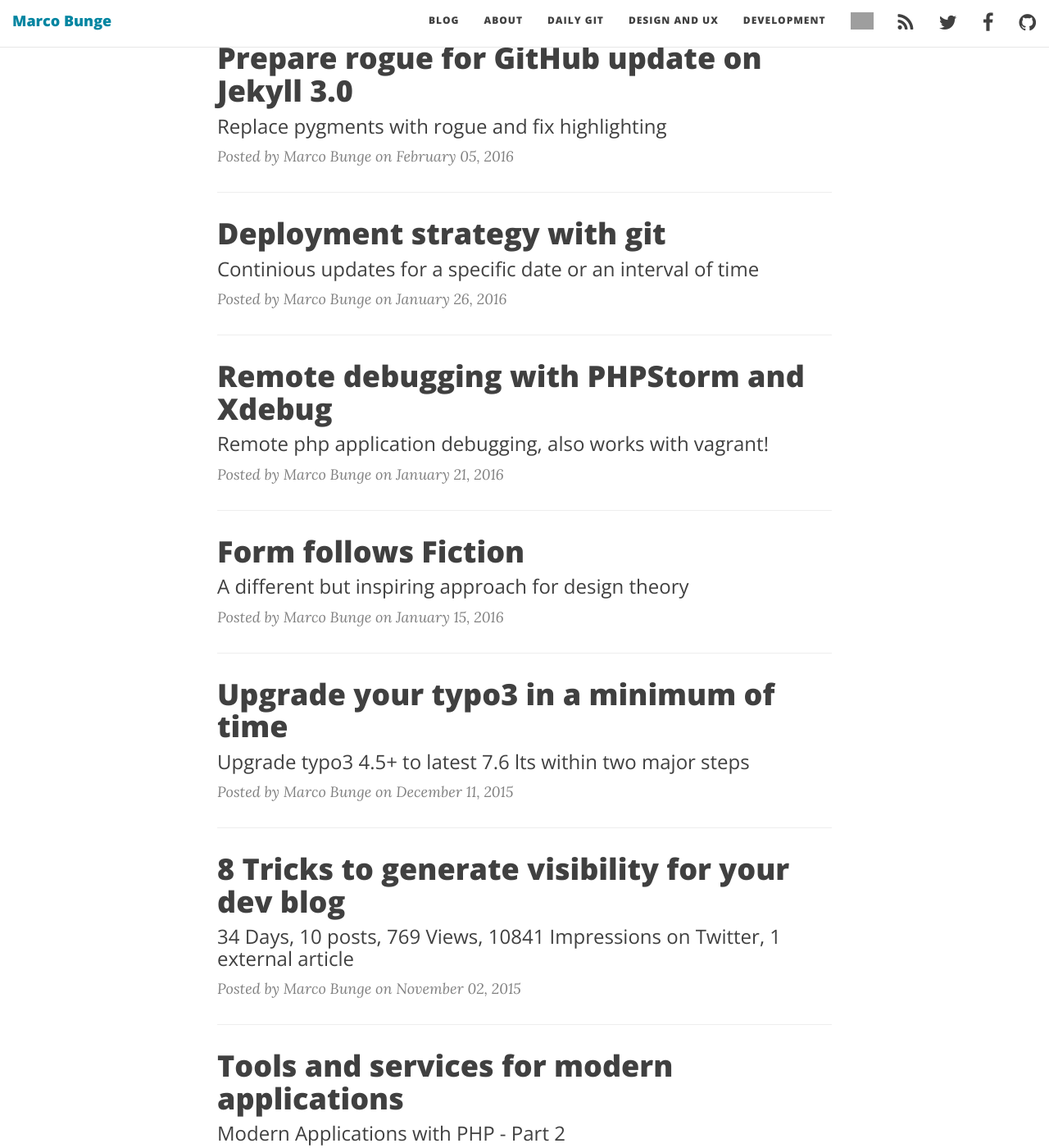
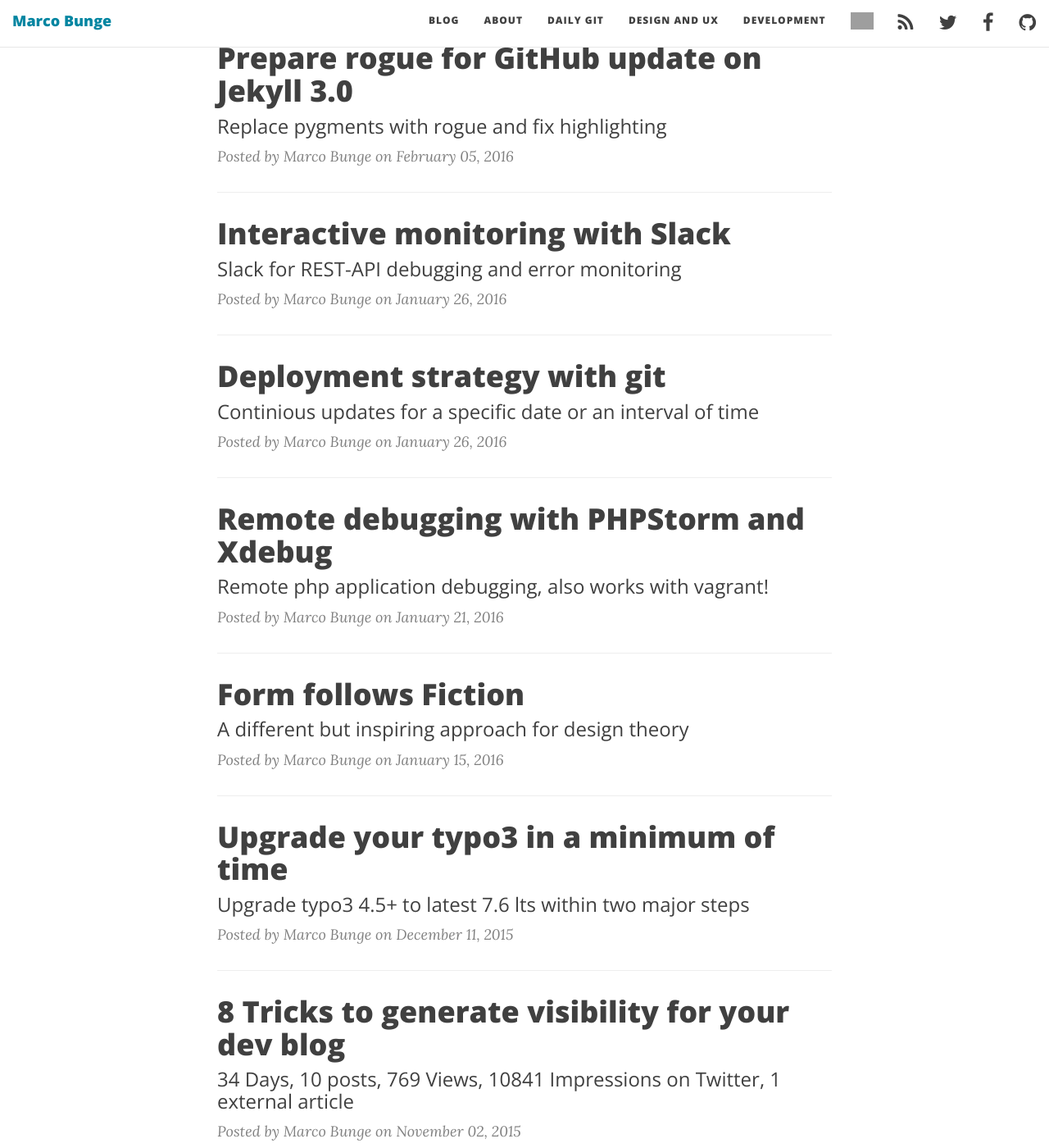
Before and after one commit to mbunge/mbunge.github.io, a Jekyll site: the page built from index.html, in a window 1280 px wide and 1400 px high, scrolled down 537 px. Shown: the whole window at 82% size. Built offline with Jekyll 4.4.1, drawn with Linux system fonts in a browser that asks for light colours; nearby versions of some CDN libraries; the list of posts is cut into pages by our own code; some of the changed text lies outside the part shown; grey boxes are pictures that could not be loaded.

Commit message:
Update 2016-02-03-interactive-monitoring-with-slack.markdown

```diff
--- a/_posts/2016-02-03-interactive-monitoring-with-slack.markdown
+++ b/_posts/2016-02-03-interactive-monitoring-with-slack.markdown
@@ -3,7 +3,7 @@
 title:      "Interactive monitoring with Slack"
 subtitle:   "Slack for REST-API debugging and error monitoring "
 date:       2016-01-26 08:16:47
-published:  false
+published:  2016-01-26 08:16:47
 author:     "Marco Bunge"
 header-img: "img/modern-work-de.jpeg"
 series:     "application development"
```
